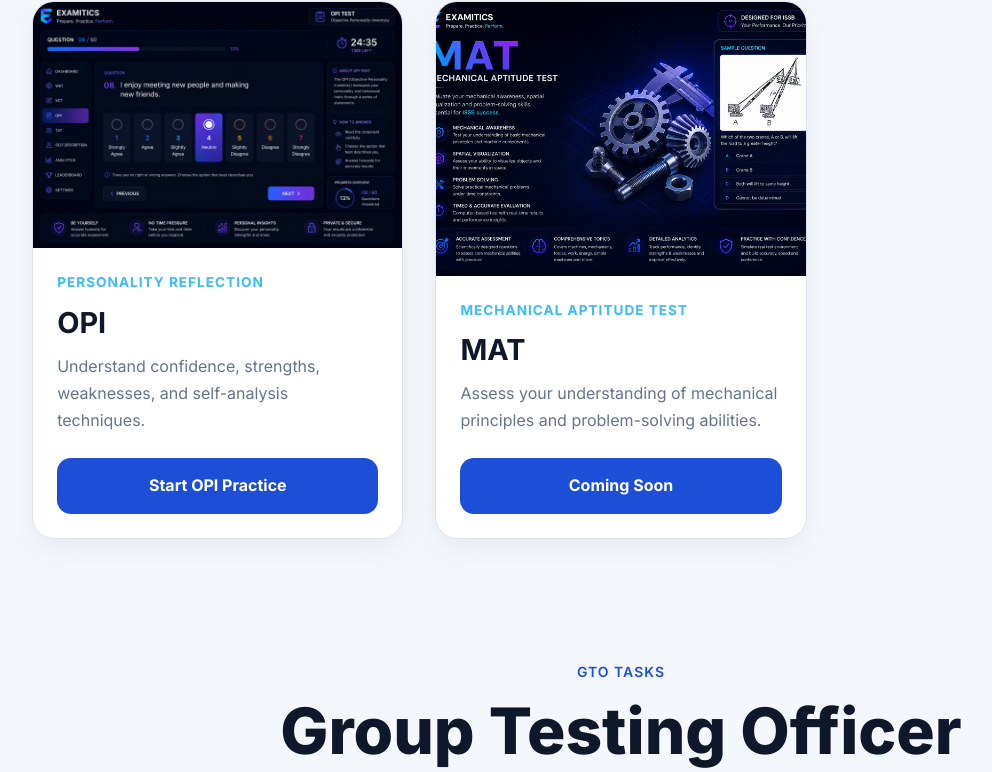
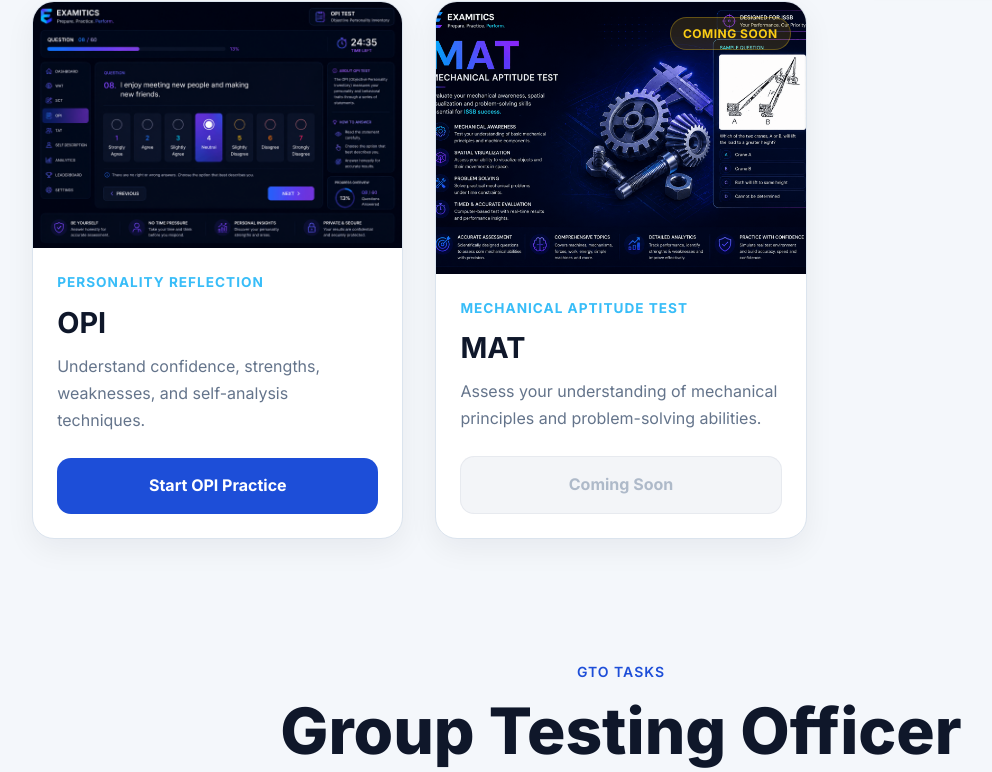
Before and after one commit to examitics/examitics, a React (Vite) app: page /issb-1 in a window 1280 px wide. Shown: the part 3202-3974 px from the top of the page, without its empty margins (19-1011 px from the left). Built offline with nearby package versions, Linux system fonts and the light colour scheme.

Commit message:
Layout correction

```diff
--- a/src/pages/issb-1.jsx
+++ b/src/pages/issb-1.jsx
@@ -311,7 +311,7 @@ const ISSB = () => {
 
                     <button
                       className="exa-btn exa-btn-primary"
-                      // disabled={test.action === "sct"}
+                      disabled={test.action === "mat"}
                       onClick={() => {
                         if (test.action === "wat") {
                           setActiveTest("wat");
```
